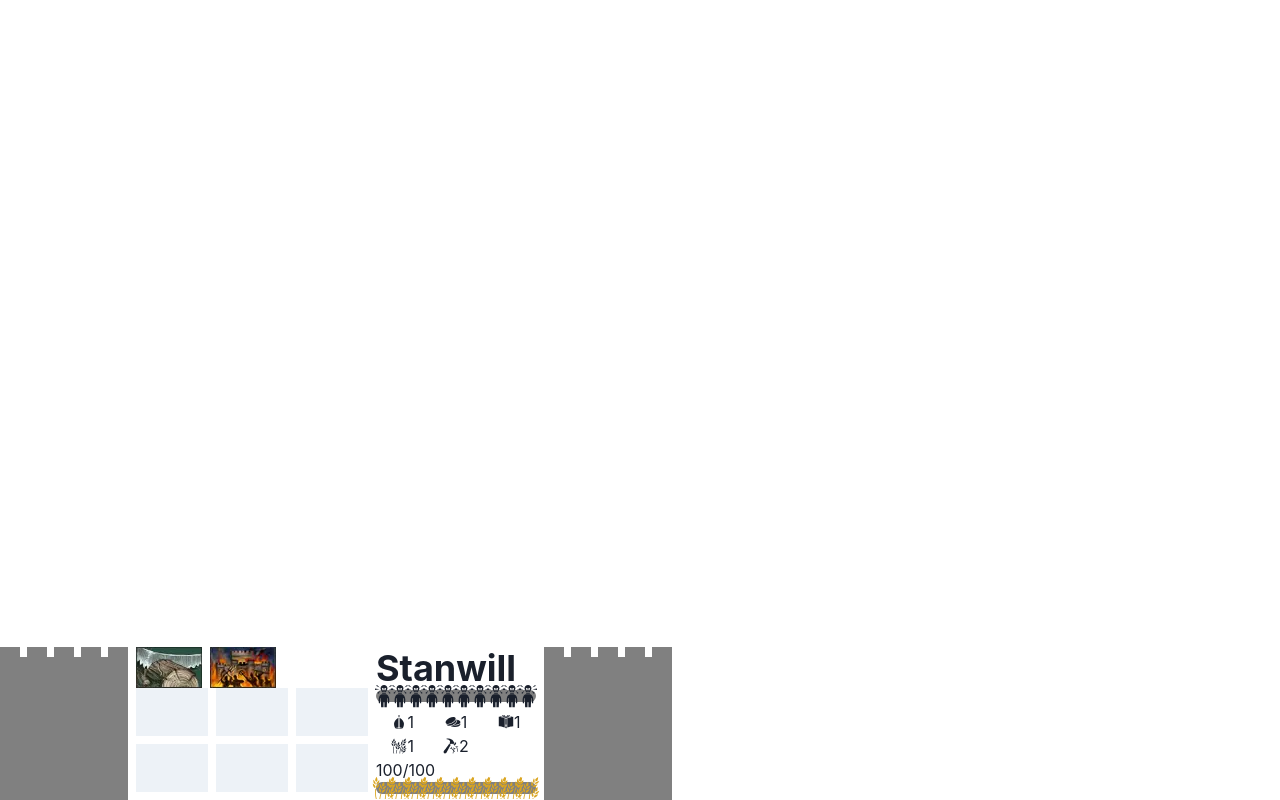
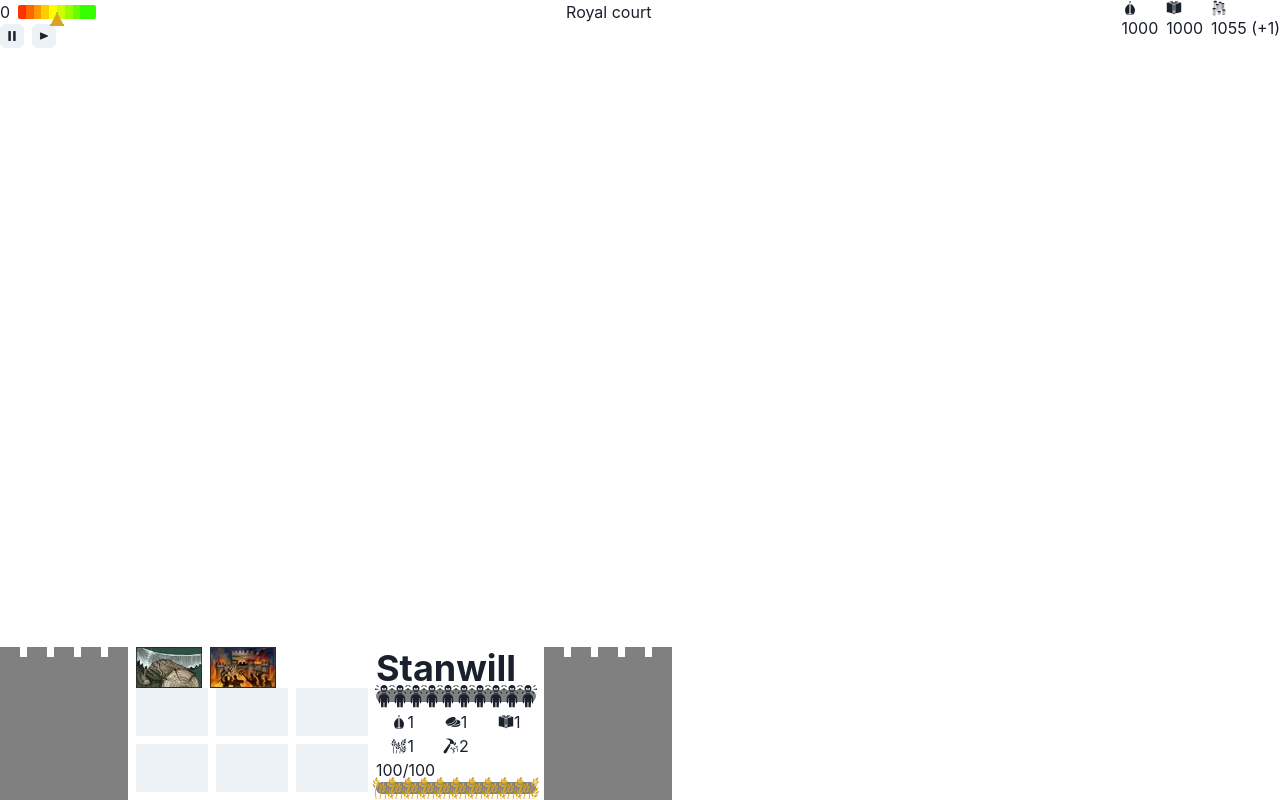
Before and after one commit to stastur/knights-of-honor, a React (Vite) app: page / in a window 1280 px wide. Built offline with nearby package versions, Linux system fonts and the light colour scheme.

Commit message:
Create base of kingdom panel

```diff
--- a/src/contexts/development-context.tsx
+++ b/src/contexts/development-context.tsx
@@ -10,8 +10,6 @@ import { useTimerEffect } from "./timer-context";
 import { useProvince } from "./province-context";
 
 export class $DevelopmentManager extends DevelopmentManager {
-	static instances = 0;
-
 	constructor(province: Province) {
 		super(province);
 
@@ -24,12 +22,6 @@ export class $DevelopmentManager extends DevelopmentManager {
 
 			forceProject: action,
 		});
-
-		$DevelopmentManager.instances++;
-
-		if ($DevelopmentManager.instances > 1) {
-			console.error("check DM!");
-		}
 	}
 }
 
--- /dev/null
+++ b/src/contexts/finance-context.tsx
@@ -0,0 +1,55 @@
+import React, { ReactNode } from "react";
+import { makeObservable, observable, action } from "mobx";
+import { observer } from "mobx-react-lite";
+
+import { createContext } from "@app/utils";
+import { FinanceManager } from "@app/core/managers";
+import { Kingdom } from "@app/core/entities";
+
+import { useTimerEffect } from "./timer-context";
+import { useKingdom } from "./kingdom-context";
+
+export class $FinanceManager extends FinanceManager {
+	constructor(kingdom: Kingdom) {
+		super(kingdom);
+
+		makeObservable(this, {
+			gold: observable,
+			piety: observable,
+			books: observable,
+			kingdom: observable,
+
+			replenish: action,
+			spend: action,
+			update: action,
+		});
+	}
+}
+
+const [FinanceContextProvider, useFinanceManager] =
+	createContext<FinanceManager>();
+
+interface FinanceManagerProviderProps {
+	children: ReactNode;
+}
+
+const FinanceManagerProvider = observer(
+	({ children }: FinanceManagerProviderProps): JSX.Element => {
+		const kingdom = useKingdom();
+		const manager = new $FinanceManager(kingdom);
+
+		useTimerEffect(() => manager.update());
+
+		return (
+			<FinanceContextProvider value={manager}>
+				{children}
+			</FinanceContextProvider>
+		);
+	}
+);
+
+export {
+	/** wrap component with observer hoc before using context */
+	useFinanceManager,
+	FinanceManagerProvider,
+};
--- a/src/contexts/index.tsx
+++ b/src/contexts/index.tsx
@@ -1,4 +1,5 @@
 export * from "./development-context";
+export * from "./finance-context";
 export * from "./kingdom-context";
 export * from "./province-context";
 export * from "./timer-context";
--- a/src/contexts/province-context.tsx
+++ b/src/contexts/province-context.tsx
@@ -56,7 +56,9 @@ const ProvinceProvider = observer(
 		const province = new $Province(name);
 
 		useEffect(() => {
-			kingdom.provinces.push(province);
+			runInAction(() => {
+				kingdom.provinces.push(province);
+			});
 
 			// TODO: generation and sync
 			runInAction(() => {
--- a/src/contexts/timer-context.tsx
+++ b/src/contexts/timer-context.tsx
@@ -16,31 +16,34 @@ class Timer {
 		});
 	}
 
-	clearInterval = () => {
-		this.intervalId && window.clearInterval(this.intervalId);
+	clearInterval = (): void => {
+		if (this.intervalId) {
+			window.clearInterval(this.intervalId);
+			this.intervalId = null;
+		}
 	};
 
-	start() {
+	start = (): void => {
 		if (!this.intervalId) {
 			this.intervalId = window.setInterval(this.tick, this.interval);
 		}
-	}
+	};
 
-	pause = () => {
+	pause = (): void => {
 		this.clearInterval();
 	};
 
-	stop = () => {
+	stop = (): void => {
 		this.ticks = 0;
 		this.clearInterval();
 	};
 
-	tick = () => {
+	tick = (): void => {
 		this.ticks++;
 	};
 }
 
-const [TimerContextProvider, useTimerContext] = createContext<Timer>();
+const [TimerContextProvider, useTimer] = createContext<Timer>();
 
 interface TimerProviderProps {
 	interval?: number;
@@ -62,7 +65,7 @@ export const TimerProvider = ({
 };
 
 export const useTimerEffect = (callback: () => void): void => {
-	const timer = useTimerContext();
+	const timer = useTimer();
 
 	useEffect(() => {
 		return autorun(() => {
@@ -71,3 +74,5 @@ export const useTimerEffect = (callback: () => void): void => {
 		});
 	}, []);
 };
+
+export { useTimer };
--- a/src/core/managers/finance-manager.ts
+++ b/src/core/managers/finance-manager.ts
@@ -6,7 +6,7 @@ export class FinanceManager {
 	piety = 1000;
 	books = 1000;
 
-	constructor(private kingdom: Kingdom) {}
+	constructor(public kingdom: Kingdom) {}
 
 	replenish(resource: CountryResource, value: number): void {
 		this[resource] += value;
--- a/src/index.tsx
+++ b/src/index.tsx
@@ -4,12 +4,14 @@ import { ChakraProvider } from "@chakra-ui/react";
 
 import "@app/modules/i18n";
 import { ControlPanel } from "@app/modules/province/components/control-panel";
+import { Panel } from "@app/modules/kingdom/panel";
 
 import {
 	TimerProvider,
 	DevelopmentManagerProvider,
 	KingdomProvider,
 	ProvinceProvider,
+	FinanceManagerProvider,
 } from "@app/contexts";
 
 import "./styles.css";
@@ -19,11 +21,14 @@ render(
 		<ChakraProvider>
 			<TimerProvider interval={100}>
 				<KingdomProvider name="Stanland">
-					<ProvinceProvider name="Stanwill">
-						<DevelopmentManagerProvider>
-							<ControlPanel />
-						</DevelopmentManagerProvider>
-					</ProvinceProvider>
+					<FinanceManagerProvider>
+						<Panel />
+						<ProvinceProvider name="Stanwill">
+							<DevelopmentManagerProvider>
+								<ControlPanel />
+							</DevelopmentManagerProvider>
+						</ProvinceProvider>
+					</FinanceManagerProvider>
 				</KingdomProvider>
 			</TimerProvider>
 		</ChakraProvider>
--- /dev/null
+++ b/src/modules/kingdom/panel.tsx
@@ -0,0 +1,23 @@
+import { Box, Flex } from "@chakra-ui/react";
+import React from "react";
+
+import { Power } from "./power";
+import { TimerControls } from "./timer-controls";
+import { Treasury } from "./treasury";
+
+export const Panel = (): JSX.Element => {
+	return (
+		<Flex justifyContent="space-between">
+			<Box>
+				<Power />
+				<TimerControls />
+			</Box>
+
+			<Box>Royal court</Box>
+
+			<Box>
+				<Treasury />
+			</Box>
+		</Flex>
+	);
+};
--- /dev/null
+++ b/src/modules/kingdom/power.tsx
@@ -0,0 +1,52 @@
+import React from "react";
+import {
+	Box,
+	BoxProps,
+	HStack,
+	Slider,
+	SliderThumb,
+	SliderTrack,
+} from "@chakra-ui/react";
+
+import { range } from "@app/utils";
+
+const gradientColors = [...range(1, 5), ...range(5, 10)]
+	.map((v, i) => {
+		const color = `hsl(${v * 12}, 100%, 50%)`;
+
+		return `${color} ${i * 10}% ${(i + 1) * 10}%`;
+	})
+	.join();
+
+export const Power = (props: BoxProps): JSX.Element => {
+	const [power, setPower] = React.useState(0);
+
+	return (
+		<HStack minW={24} {...props}>
+			<Box>{power}</Box>
+			<Slider
+				aria-label="Kingdom power"
+				onClick={() => setPower((p) => Math.min(p + 1, 5))}
+				isReadOnly
+				step={1}
+				defaultValue={0}
+				value={power}
+				min={-5}
+				max={5}
+				flexGrow={1}
+			>
+				<SliderTrack
+					height="full"
+					bgGradient={`linear(to-r, ${gradientColors})`}
+				/>
+				<SliderThumb
+					top="100%"
+					borderRadius="none"
+					bgColor="goldenrod"
+					boxShadow="0 0 0 1px black"
+					clipPath="polygon(50% 0%, 0% 100%, 100% 100%)"
+				/>
+			</Slider>
+		</HStack>
+	);
+};
--- /dev/null
+++ b/src/modules/kingdom/timer-controls.tsx
@@ -0,0 +1,28 @@
+import React from "react";
+import { observer } from "mobx-react-lite";
+import { HStack, IconButton } from "@chakra-ui/react";
+
+import { GiPauseButton, GiPlayButton } from "react-icons/gi";
+
+import { useTimer } from "@app/contexts";
+
+export const TimerControls = observer((): JSX.Element => {
+	const timer = useTimer();
+
+	return (
+		<HStack>
+			<IconButton
+				size="xs"
+				aria-label="Pause"
+				icon={<GiPauseButton />}
+				onClick={timer.pause}
+			/>
+			<IconButton
+				size="xs"
+				aria-label="Play"
+				icon={<GiPlayButton />}
+				onClick={timer.start}
+			/>
+		</HStack>
+	);
+});
--- /dev/null
+++ b/src/modules/kingdom/treasury.tsx
@@ -0,0 +1,29 @@
+import React from "react";
+import { observer } from "mobx-react-lite";
+import { Box, HStack } from "@chakra-ui/react";
+
+import { GiBookCover, GiCoins, GiPopeCrown } from "react-icons/gi";
+
+import { useFinanceManager } from "@app/contexts/finance-context";
+import { useKingdom } from "@app/contexts";
+
+export const Treasury = observer((): JSX.Element => {
+	const financeManager = useFinanceManager();
+	const { gold } = useKingdom();
+
+	return (
+		<HStack>
+			<Box>
+				<GiPopeCrown /> {financeManager.piety}
+			</Box>
+
+			<Box>
+				<GiBookCover /> {financeManager.books}
+			</Box>
+
+			<Box>
+				<GiCoins /> {financeManager.gold} ({(gold >= 0 ? "+" : "-") + gold})
+			</Box>
+		</HStack>
+	);
+});
```
